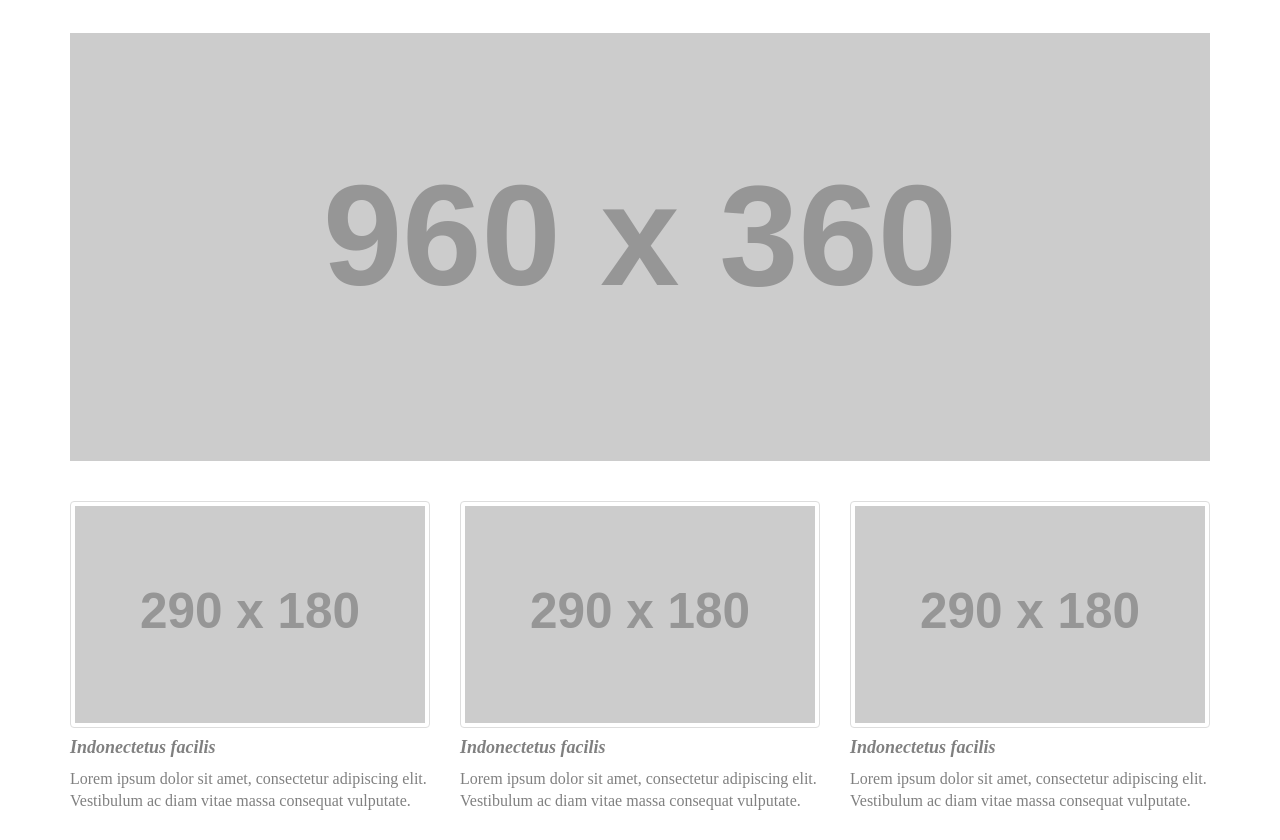
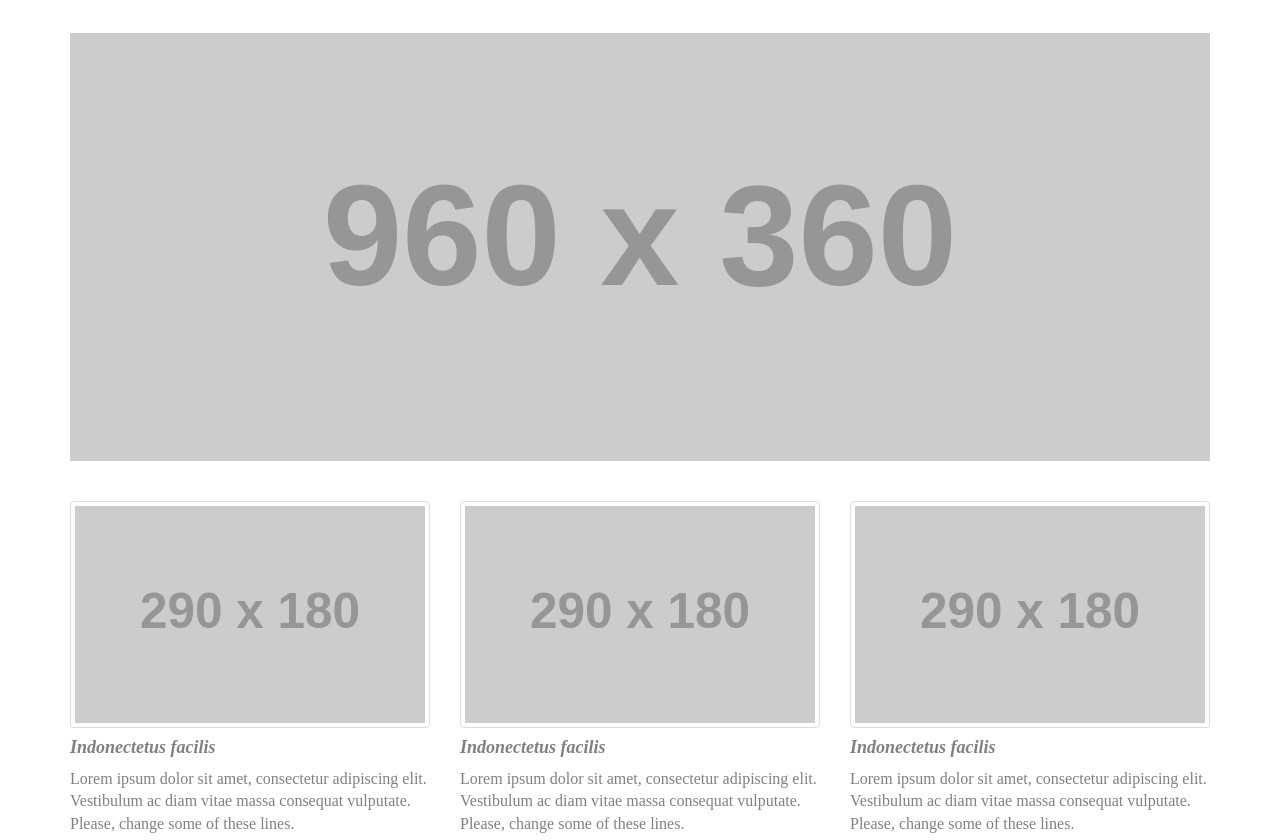
Before and after one commit to djrokita/simple-page-bootstrap, a plain HTML site: page index.html in a window 1280 px wide. Shown: the part 109-949 px from the top of the page. Drawn offline with nearby package versions, Linux system fonts and the light colour scheme; files that its build step writes are made by us from their sources; placeholder pictures from the web are drawn by us.

Commit message:
Changed text in gallery

```diff
--- a/index.html
+++ b/index.html
@@ -47,7 +47,7 @@
 						</a>
 					<h4 class="text-strong">Indonectetus facilis</h4>
 					<p>
-						Lorem ipsum dolor sit amet, consectetur adipiscing elit. Vestibulum ac diam vitae massa consequat vulputate.
+						Lorem ipsum dolor sit amet, consectetur adipiscing elit. Vestibulum ac diam vitae massa consequat vulputate. Please, change some of these lines.
 					</p>
 					<div class="text-right top-padding">
 						<a class="link text-orange" href="#">
@@ -62,7 +62,7 @@
 						</a>
 					<h4 class="text-strong">Indonectetus facilis</h4>
 					<p>
-						Lorem ipsum dolor sit amet, consectetur adipiscing elit. Vestibulum ac diam vitae massa consequat vulputate.
+						Lorem ipsum dolor sit amet, consectetur adipiscing elit. Vestibulum ac diam vitae massa consequat vulputate. Please, change some of these lines.
 					</p>
 					<div class="text-right top-padding">
 						<a class="link text-orange" href="#">
@@ -77,7 +77,7 @@
 						</a>
 					<h4 class="text-strong">Indonectetus facilis</h4>
 					<p>
-						Lorem ipsum dolor sit amet, consectetur adipiscing elit. Vestibulum ac diam vitae massa consequat vulputate.
+						Lorem ipsum dolor sit amet, consectetur adipiscing elit. Vestibulum ac diam vitae massa consequat vulputate. Please, change some of these lines.
 					</p>
 					<div class="text-right top-padding">
 						<a class="link text-orange" href="#">
```
